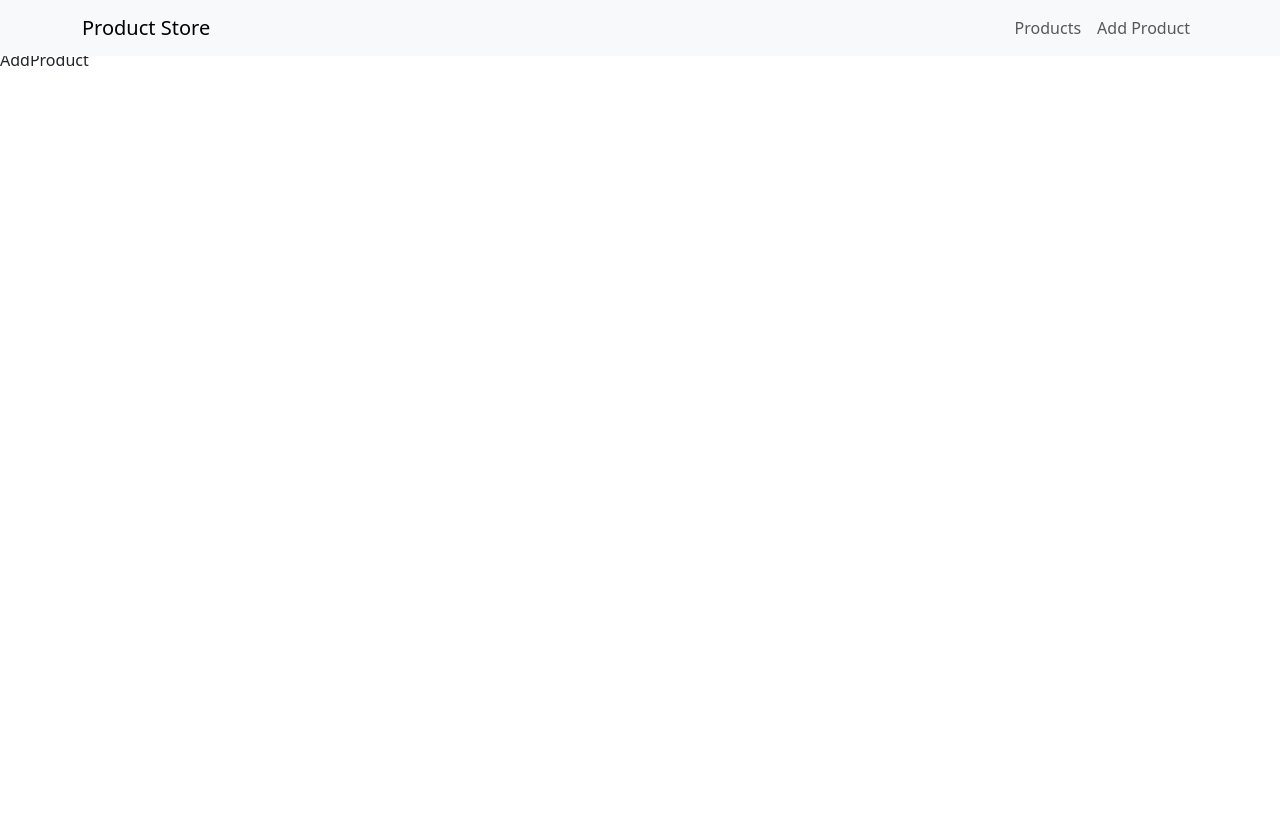
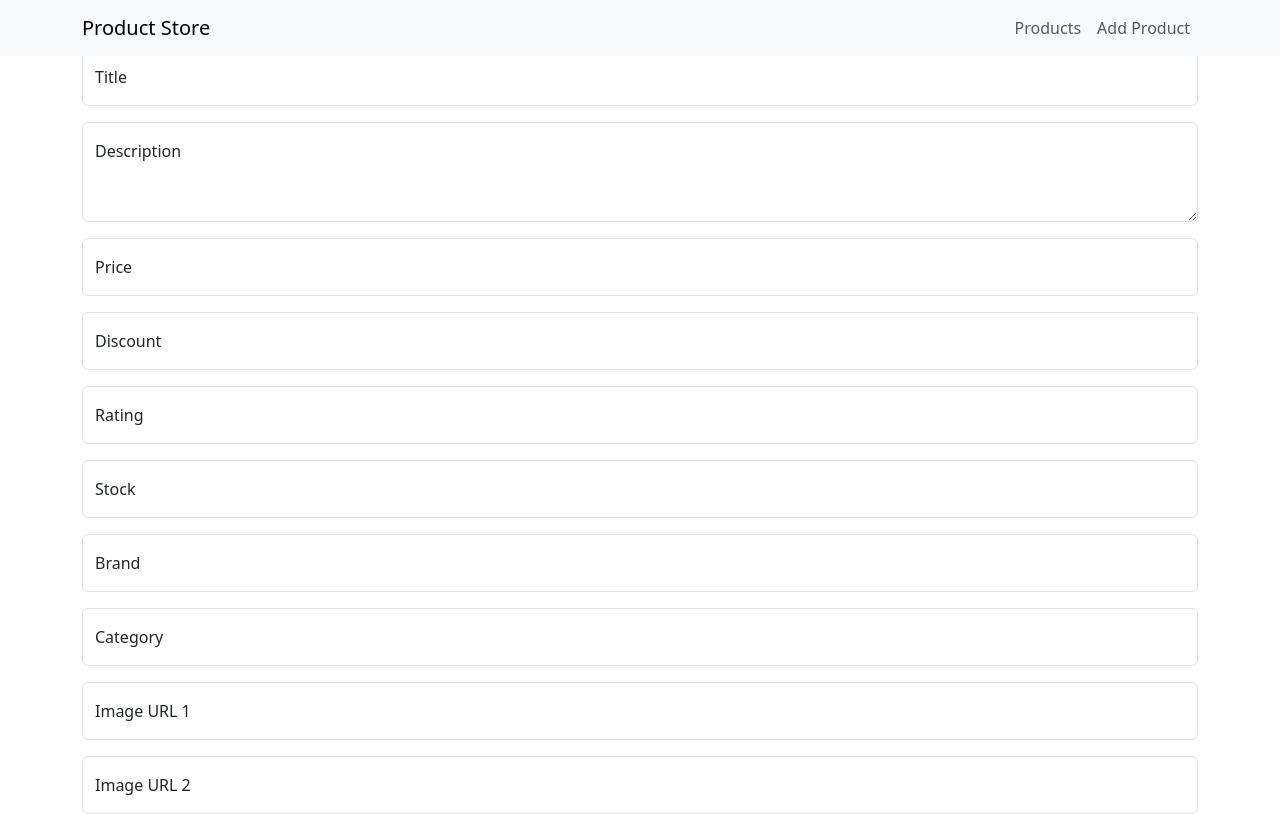
Before and after one commit to sulejmanhoxha/SulejmanHoxha-react-eliminacioni, a React (Vite) app: page /product/add in a window 1280 px wide. Shown: the top 814 px of the page. Built offline with nearby package versions, Linux system fonts and the light colour scheme; no server answers.

Commit message:
Create AddProduct page

```diff
--- a/src/pages/AddProduct.jsx
+++ b/src/pages/AddProduct.jsx
@@ -1,7 +1,237 @@
-import React from "react";
+import { useState } from "react";
+import { useContext } from "react";
+import { useNavigate } from "react-router-dom";
+
+import api from "../api/products";
+import DataContext from "../context/DataContext";
 
 const AddProduct = () => {
-	return <div>AddProduct</div>;
+	const { items, setItems } = useContext(DataContext);
+
+	const navigate = useNavigate();
+
+	const [title, setTitle] = useState("");
+	const [description, setDescription] = useState("");
+	const [price, setPrice] = useState("");
+	const [discount, setDiscount] = useState("");
+	const [rating, setRating] = useState("");
+	const [stock, setStock] = useState("");
+	const [brand, setBrand] = useState("");
+	const [category, setCategory] = useState("");
+	const [image1, setImage1] = useState("");
+	const [image2, setImage2] = useState("");
+	const [image3, setImage3] = useState("");
+
+	const handleSubmit = async (e) => {
+		e.preventDefault();
+		const id = items.length ? items[items.length - 1].id + 1 : 1;
+		const newProduct = {
+			id: id,
+			title: title,
+			description: description,
+			price: parseFloat(price),
+			discountPercentage: parseFloat(discount),
+			rating: parseFloat(rating),
+			stock: parseInt(stock),
+			brand: brand,
+			category: category,
+			thumbnail: image1,
+			images: [image1, image2, image3],
+		};
+
+		try {
+			const response = await api.post("products/add", newProduct);
+
+			const allPosts = [response.data, ...items];
+			setItems(allPosts);
+			setTitle("");
+			setDescription("");
+			setPrice("");
+			setDiscount("");
+			setRating("");
+			setStock("");
+			setBrand("");
+			setCategory("");
+			setImage1("");
+			setImage2("");
+			setImage3("");
+			navigate("/");
+		} catch (err) {
+			if (err.response) {
+				console.log(err.response.data);
+				console.log(err.response.status);
+				console.log(err.response.headers);
+			} else {
+				console.log(`Error: ${err.message}`);
+			}
+		}
+	};
+
+	// {
+	// 	"id": 6,
+	// 	"title": "MacBook Pro",
+	// 	"description": "MacBook Pro 2021 with mini-LED display may launch between September, November",
+	// 	"price": 1749,
+	// 	"discountPercentage": 11.02,
+	// 	"rating": 4.57,
+	// 	"stock": 83,
+	// 	"brand": "Apple",
+	// 	"category": "laptops",
+	// 	"thumbnail": "https://i.dummyjson.com/data/products/6/thumbnail.png",
+	// 	"images": [
+	// 	  "https://i.dummyjson.com/data/products/6/1.png",
+	// 	  "https://i.dummyjson.com/data/products/6/2.jpg",
+	// 	  "https://i.dummyjson.com/data/products/6/3.png",
+	// 	  "https://i.dummyjson.com/data/products/6/4.jpg"
+	// 	]
+	//   }
+
+	return (
+		<div className="container">
+			<form onSubmit={handleSubmit}>
+				<div className="form-floating mb-3">
+					<input
+						type="text"
+						className="form-control"
+						id="floatingTitleInput"
+						placeholder="IPhone 13"
+						value={title}
+						onChange={(e) => setTitle(e.target.value)}
+					/>
+					<label htmlFor="floatingTitleInput">Title</label>
+				</div>
+
+				<div className="form-floating mb-3">
+					<textarea
+						className="form-control "
+						style={{ height: "100px" }}
+						id="floatingDescriptionInput"
+						placeholder="Product Description"
+						value={description}
+						onChange={(e) => setDescription(e.target.value)}
+					/>
+					<label htmlFor="floatingDescriptionInput">
+						Description
+					</label>
+				</div>
+
+				<div className="form-floating mb-3">
+					<input
+						type="number"
+						className="form-control"
+						id="floatingPriceInput"
+						placeholder="Price"
+						value={price}
+						onChange={(e) => setPrice(e.target.value)}
+					/>
+					<label htmlFor="floatingPriceInput">Price</label>
+				</div>
+
+				<div className="form-floating mb-3">
+					<input
+						type="number"
+						className="form-control"
+						id="floatingDiscountInput"
+						placeholder="Discount"
+						value={discount}
+						onChange={(e) => setDiscount(e.target.value)}
+					/>
+					<label htmlFor="floatingDiscountInput">Discount</label>
+				</div>
+
+				<div className="form-floating mb-3">
+					<input
+						type="number"
+						className="form-control"
+						id="floatingRatingInput"
+						placeholder="Rating"
+						value={rating}
+						onChange={(e) => setRating(e.target.value)}
+					/>
+					<label htmlFor="floatingRatingInput">Rating</label>
+				</div>
+
+				<div className="form-floating mb-3">
+					<input
+						type="number"
+						className="form-control"
+						id="floatingStockInput"
+						placeholder="Stock"
+						value={stock}
+						onChange={(e) => setStock(e.target.value)}
+					/>
+					<label htmlFor="floatingStockInput">Stock</label>
+				</div>
+
+				<div className="form-floating mb-3">
+					<input
+						type="text"
+						className="form-control"
+						id="floatingBrandInput"
+						placeholder="Brand"
+						value={brand}
+						onChange={(e) => setBrand(e.target.value)}
+					/>
+					<label htmlFor="floatingBrandInput">Brand</label>
+				</div>
+
+				<div className="form-floating mb-3">
+					<input
+						type="text"
+						className="form-control"
+						id="floatingCategoryInput"
+						placeholder="Category"
+						value={category}
+						onChange={(e) => setCategory(e.target.value)}
+					/>
+					<label htmlFor="floatingCategoryInput">Category</label>
+				</div>
+
+				<div className="form-floating mb-3">
+					<input
+						type="text"
+						className="form-control"
+						id="floatingImage1Input"
+						placeholder="Image URL 1"
+						value={image1}
+						onChange={(e) => setImage1(e.target.value)}
+					/>
+					<label htmlFor="floatingImage1Input">Image URL 1</label>
+				</div>
+
+				<div className="form-floating mb-3">
+					<input
+						type="text"
+						className="form-control"
+						id="floatingImage2Input"
+						placeholder="Image URL 2"
+						value={image2}
+						onChange={(e) => setImage2(e.target.value)}
+					/>
+					<label htmlFor="floatingImage2Input">Image URL 2</label>
+				</div>
+
+				<div className="form-floating mb-3">
+					<input
+						type="text"
+						className="form-control"
+						id="floatingImage3Input"
+						placeholder="Image URL 3"
+						value={image3}
+						onChange={(e) => setImage3(e.target.value)}
+					/>
+					<label htmlFor="floatingImage3Input">Image URL 3</label>
+				</div>
+
+				<button
+					className="btn btn-lg btn-primary d-block mx-auto"
+					type="submit"
+				>
+					Submit
+				</button>
+			</form>
+		</div>
+	);
 };
 
 export default AddProduct;
```
